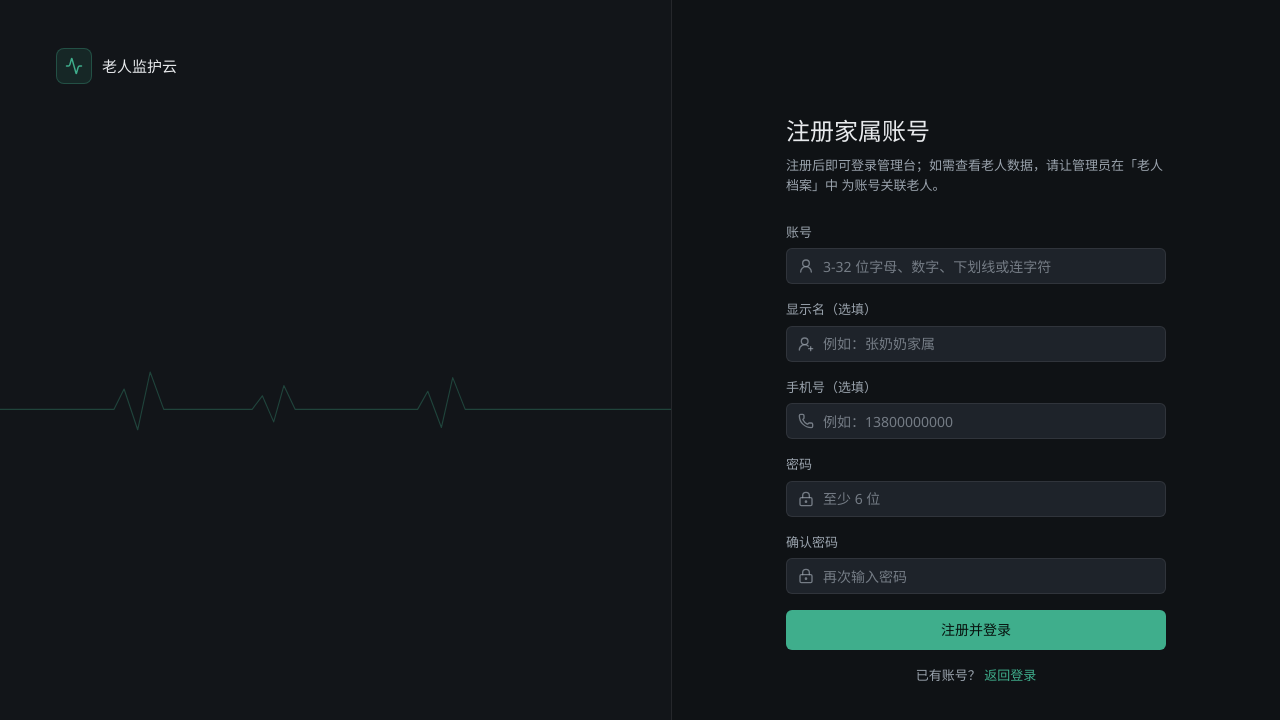
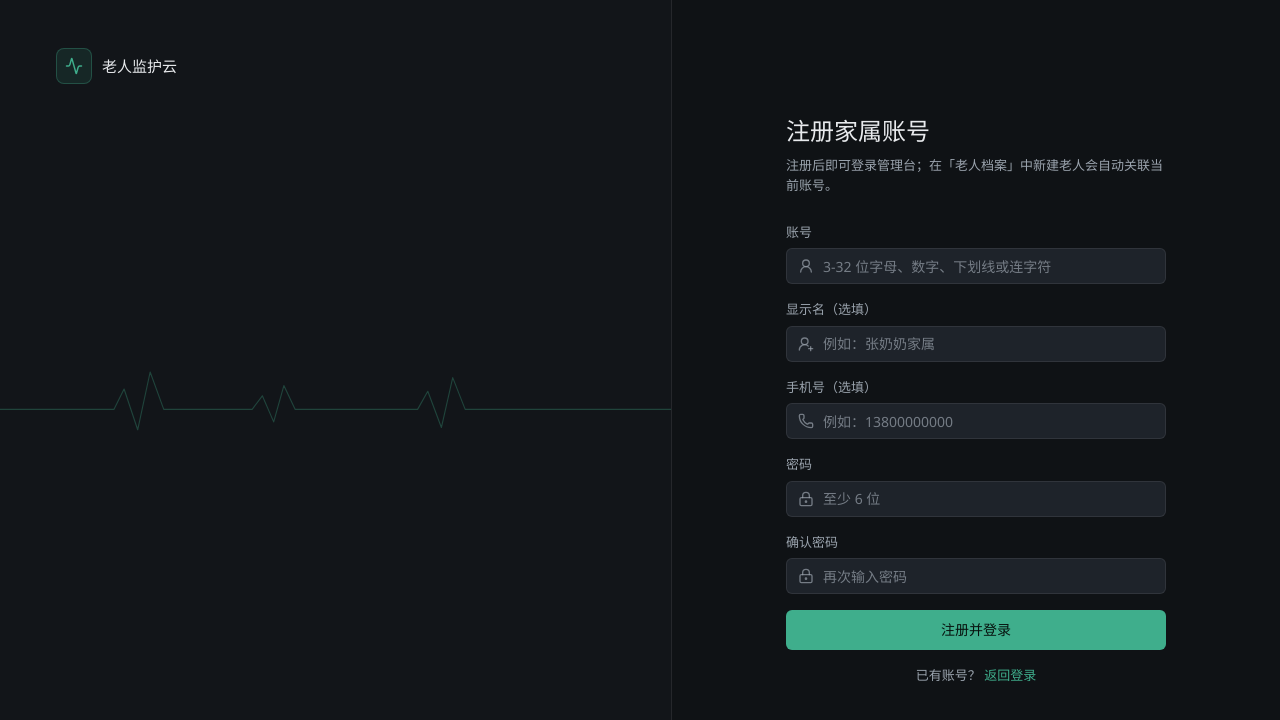
Before and after one commit to rinkco/eldercare-cloud, a Next.js app in the folder frontend/: page /register in a window 1280 px wide. Shown: the top 720 px of the page. Built offline with nearby package versions, Linux system fonts and the light colour scheme; no server answers.

Commit message:
docs: 按最新进展完善 App 与硬件端对接文档

```diff
--- a/frontend/src/app/register/page.tsx
+++ b/frontend/src/app/register/page.tsx
@@ -72,8 +72,7 @@ export default function RegisterPage() {
         注册家属账号
       </h2>
       <p className="mt-2 text-[13px] leading-5 text-ink-muted">
-        注册后即可登录管理台；如需查看老人数据，请让管理员在「老人档案」中
-        为账号关联老人。
+        注册后即可登录管理台；在「老人档案」中新建老人会自动关联当前账号。
       </p>
 
       <form onSubmit={handleSubmit} className="mt-7 space-y-4">
```
Also changed, not shown: 2 other files (tests, documents, lock files or other folders).
